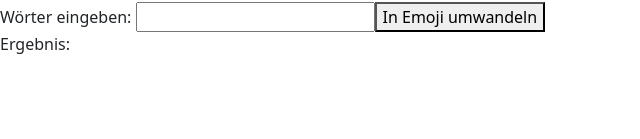
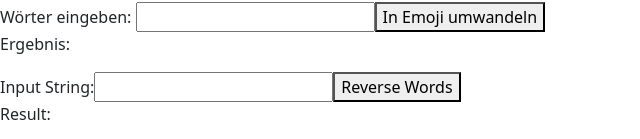
Before and after one commit to kreemdaada/skillsReact, a React (Create React App) app: page / in a window 1280 px wide. Shown: the part 1873-2012 px from the top of the page, without its empty margins (0-640 px from the left). Before the commit the page ends 1945 px from the top, so only its background shows below. Built offline with nearby package versions, Linux system fonts and the light colour scheme; no server answers.

Commit message:
neue-kommponent-StringReverse

```diff
--- a/src/App.js
+++ b/src/App.js
@@ -17,10 +17,12 @@ import NumObjList from './numobjectlist/NumObjList';
 import DuplicatesArray from './duplicate/DuplicatesArray';
 import StringToNummer from './stringtonummer/StringToNummer';
 import InputTransform from './stringtonummer/InputTransform';
+import ReversWord from './stringtonummer/ReverseWord';
 import MultiplicationTable from './displaymultiplication/MultiplicationTable';
 import BlogList from './bloglist/BlogList';
 import 'bootstrap/dist/css/bootstrap.min.css'; // Import Bootstrap styles
 import 'bootstrap/dist/js/bootstrap.bundle.min.js'; // Import Bootstrap JavaScript
+
 
 
 function App() {
@@ -78,6 +80,7 @@ function App() {
       <Vehicle/>
       <DuplicatesArray/>
       <InputTransform/>
+      <ReversWord/>
     </Router>
   );
 
--- /dev/null
+++ b/src/stringtonummer/ReverseWord.jsx
@@ -0,0 +1,30 @@
+import React, { useState } from 'react';
+
+const ReverseWord = () => {
+  const [inputString, setInputString] = useState('');
+  const [resultString, setResultString] = useState('');
+
+  const reverseWords = () => {
+    const words = inputString.trim().split(/\s+/);
+    const reversedWords = words.reverse();
+    const reversedString = reversedWords.join(' ');
+    setResultString(reversedString);
+  };
+
+  return (
+    <div>
+      <label>
+        Input String:
+        <input
+          type="text"
+          value={inputString}
+          onChange={(e) => setInputString(e.target.value)}
+        />
+      </label>
+      <button onClick={reverseWords}>Reverse Words</button>
+      <p>Result: {resultString}</p>
+    </div>
+  );
+};
+
+export default ReverseWord;
```
